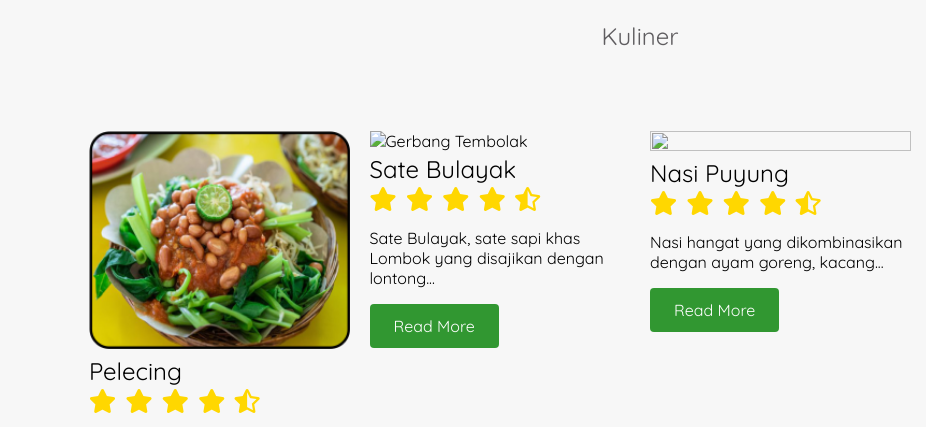
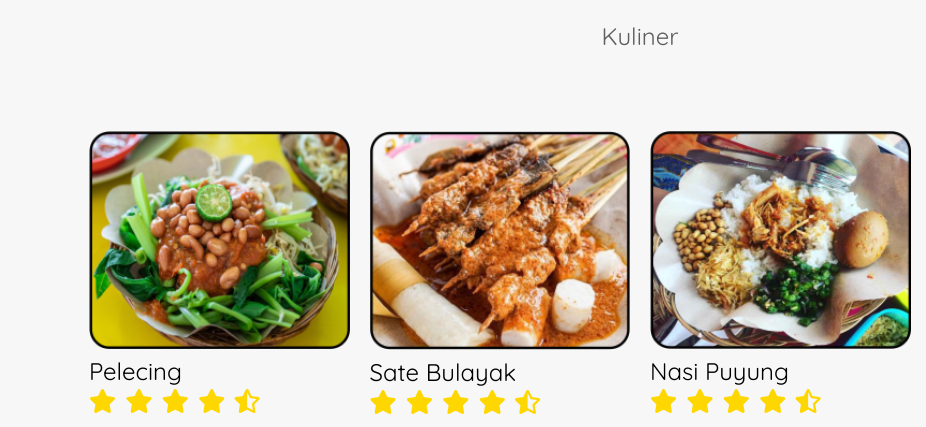
Before and after one commit to ifans07/8D, a plain HTML site: page index.html in a window 1280 px wide. Shown: the part 1380-1807 px from the top of the page, 0-926 px from the left. Drawn offline with Linux system fonts and the light colour scheme.

Commit message:
Update index.html

```diff
--- a/index.html
+++ b/index.html
@@ -169,7 +169,7 @@
             </div>
             <div class="lesson-wisata">
               <div class="lesson-icon-wisata">
-                <img src="assets/sate-bulayak" alt="Gerbang Tembolak"><!--masukkan link gambar wisata disini-->
+                <img src="assets/sate-bulayak.png" alt="Gerbang Tembolak"><!--masukkan link gambar wisata disini-->
               </div>
               <div class="lesson-content-wisata">
                 <a href="" class="title">Sate Bulayak</a><!--tulis nama wisata-->
@@ -186,7 +186,7 @@
             </div>
             <div class="lesson-wisata">
               <div class="lesson-icon-wisata">
-                <img src="assets/nasi-puyung"><!--masukkan link gambar wisata disini-->
+                <img src="assets/nasi-puyung.png"><!--masukkan link gambar wisata disini-->
               </div>
               <div class="lesson-content-wisata">
                  <a href="#" class="title">Nasi Puyung</a><!--tulis nama wisata-->
```
